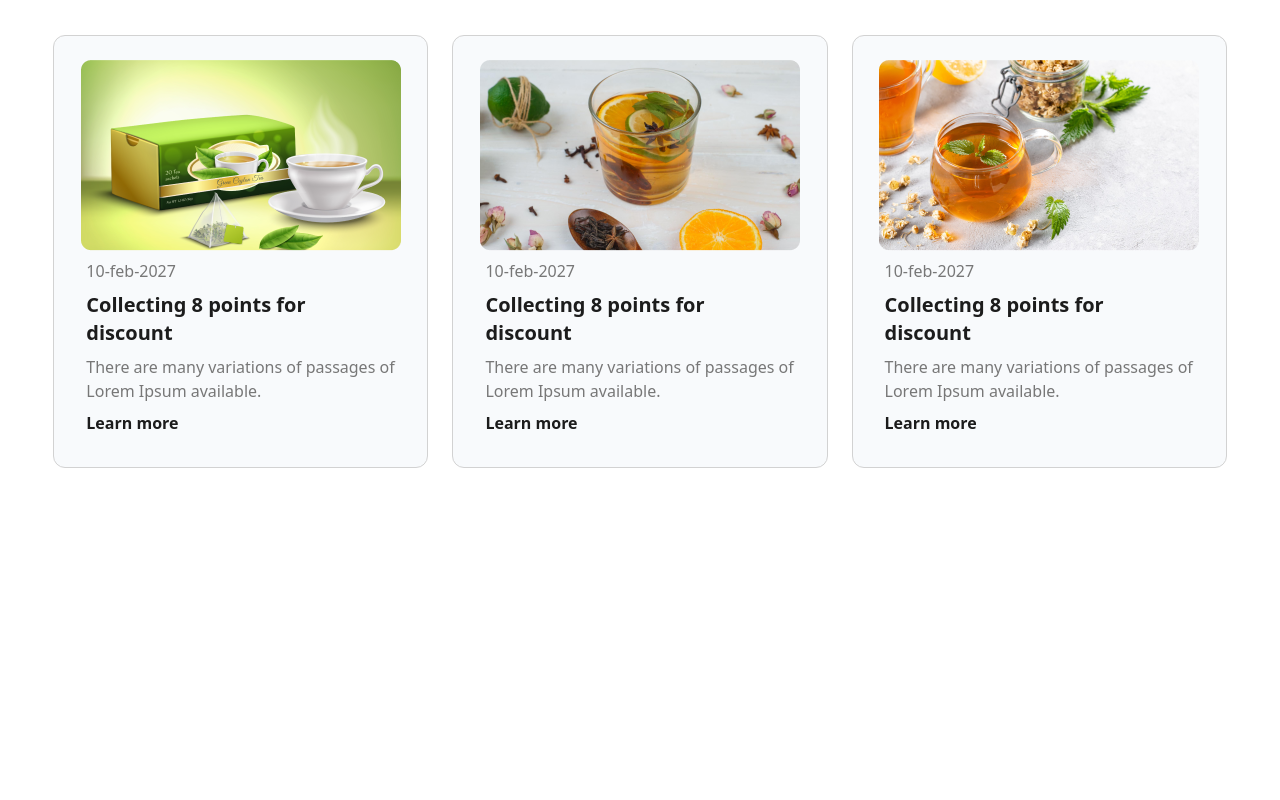
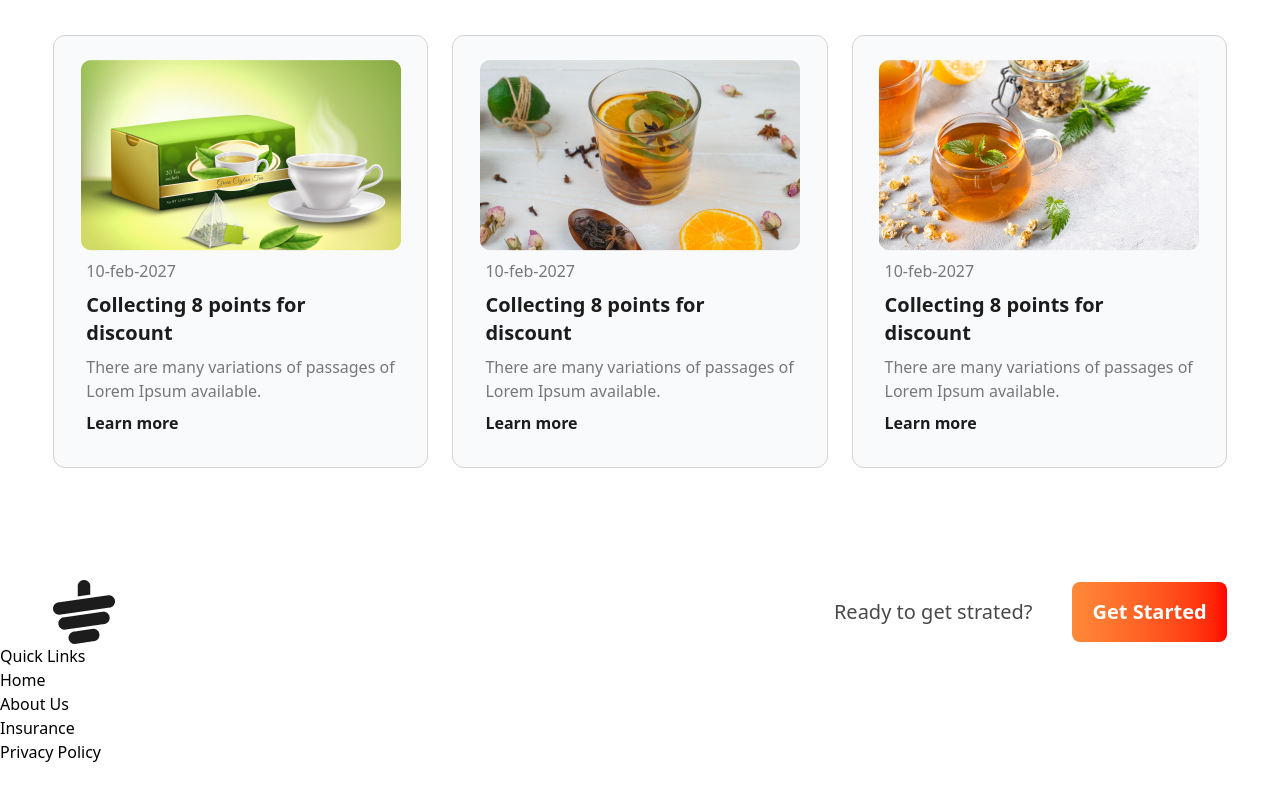
Before and after one commit to programmarimran/tea-house-tailwind, a plain HTML site: page index.html in a window 1280 px wide. Shown: the part 2839-3639 px from the top of the page. Before the commit the page ends 3419 px from the top, so only its background shows below. Drawn offline with nearby package versions, Linux system fonts and the light colour scheme.

Commit message:
added a some

```diff
--- a/index.html
+++ b/index.html
@@ -220,10 +220,27 @@
                 </div>
             </section>
     </main>
-
-
     <footer>
-
+        <section class="max-w-screen-2xl mx-auto mb-28">
+            <div class="flex justify-between items-center w-11/12 mx-auto">
+                <div><img src="/bottom.png.png" alt=""></div>
+                <div class="flex items-center gap-10">
+                    <h4 class="font-medium text-xl text-[#494949]">Ready to get strated?</h4>
+                     <button class="font-bold text-xl text-[#FFFFFF] px-5 py-4 bg-gradient-to-r from-[#FF8938] to-[#FF0000] rounded-lg ">Get Started</i></button>
+                </div>
+            </div>
+            <div>
+                <div>
+                    <h2>Quick Links</h2>
+                    <ul>
+                        <li>Home</li>
+                        <li>About Us</li>
+                        <li>Insurance</li>
+                        <li>Privacy Policy</li>
+                    </ul>
+                </div>
+            </div>
+        </section>
     </footer>
 </body>
 </html>
```
Also changed, not shown: bottom.png.png (added).
